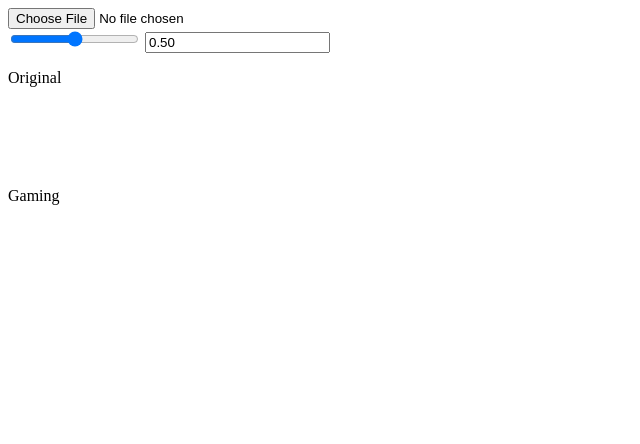
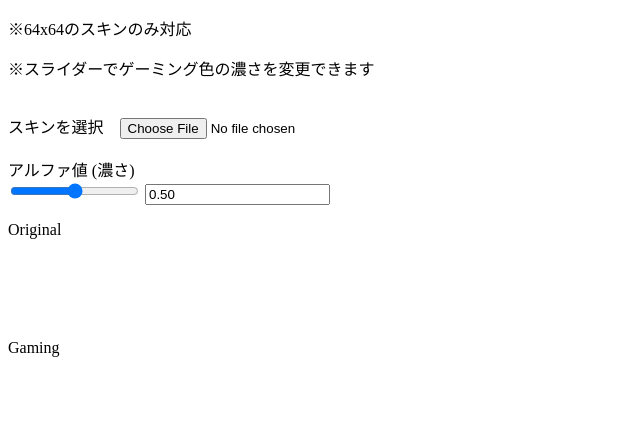
Before and after one commit to Kyouju-Redstone/gaming-skin-generator, a plain HTML site: page index.html in a window 1280 px wide. Shown: the whole page, without its empty margins (0-640 px from the left). Drawn offline with Linux system fonts and the light colour scheme.

Commit message:
Update index.html

```diff
--- a/index.html
+++ b/index.html
@@ -8,8 +8,13 @@
 </head>
 
 <body>
-    <input id="skin_input" type="file" accept=".png"><br>
+    <p>※64x64のスキンのみ対応</p>
+    <p>※スライダーでゲーミング色の濃さを変更できます</p><br>
 
+    スキンを選択　<input id="skin_input" type="file" accept=".png">
+    <br><br>
+
+    アルファ値 (濃さ)<br>
     <input id="slider" type="range" min="0" max="1" step="0.01">
     <input id="alpha" type="text" value="0.50"><br>
 
```
